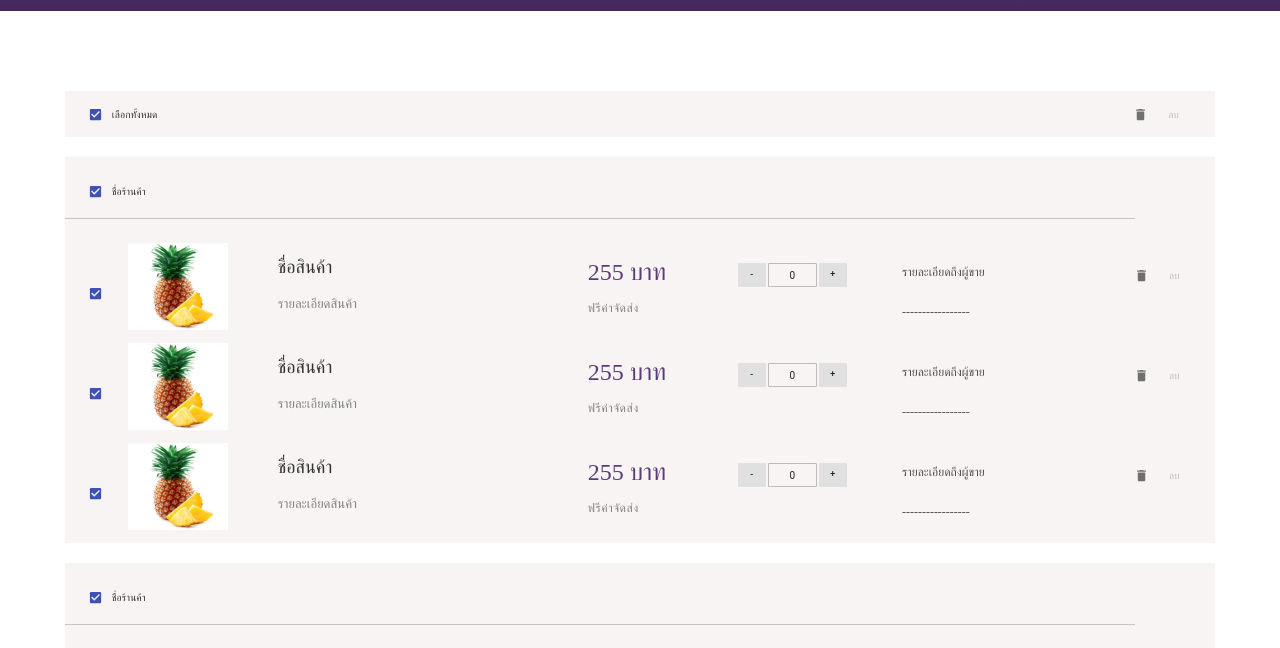
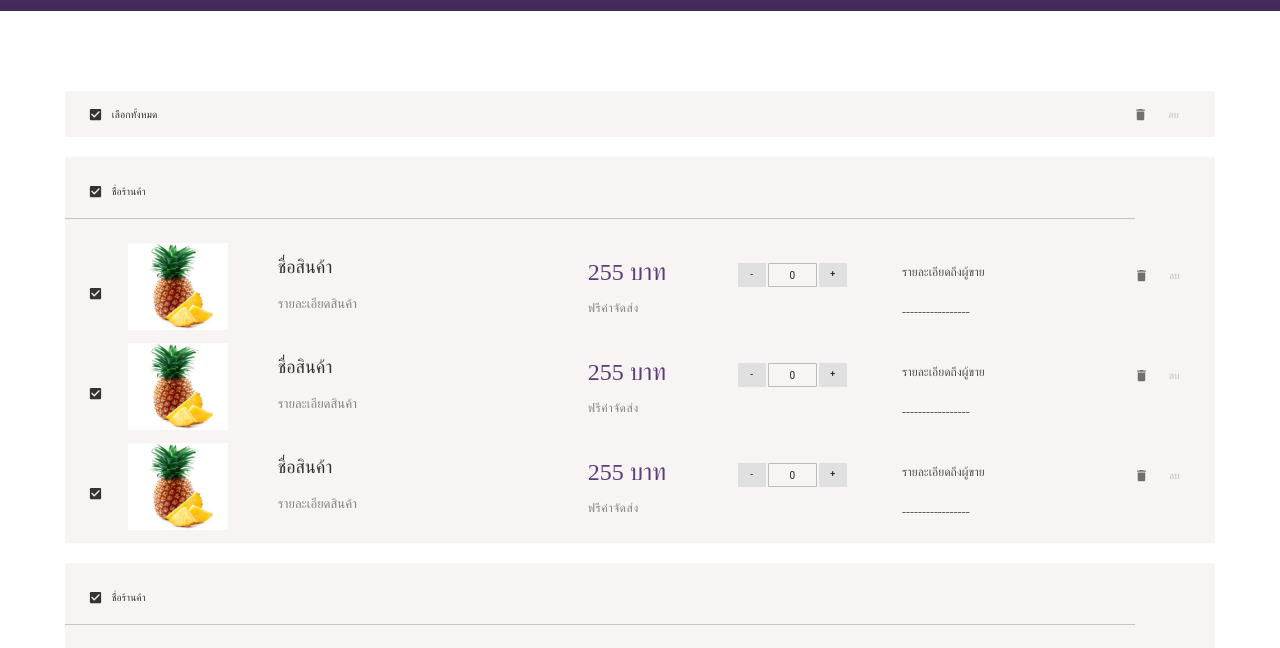
Before and after one commit to g2p2n-cpe31/ecommerce_otop_frontend, a Gatsby site: page /cart in a window 1280 px wide. Shown: the part 106-754 px from the top of the page. Built offline with nearby package versions, Linux system fonts and the light colour scheme; Gatsby itself is replaced by a stand-in of ours.

Commit message:
edit font and checkbox

```diff
--- a/src/components/containers/cart/Product.js
+++ b/src/components/containers/cart/Product.js
@@ -131,7 +131,15 @@ const useStyles = makeStyles(theme => ({
     input: {
       display: 'none',
     },
-  }));
+}));
+
+const FormControlLabelCustom =styled(FormControlLabel)`
+    && {
+        & .MuiCheckbox-colorPrimary.Mui-checked{
+            color: #333333;
+        }
+    }
+`
 
 const Product = () => {
     const [count,setCount] = useState(0)
@@ -155,7 +163,7 @@ const Product = () => {
     return (
         <>
             <Box>
-                <FormControlLabel
+                <FormControlLabelCustom
                     control={
                         <Checkbox
                             checked={state.checkedB}
--- a/src/components/containers/cart/SelectAll.js
+++ b/src/components/containers/cart/SelectAll.js
@@ -26,6 +26,10 @@ const TextLabel = styled(FormControlLabel)`
         font-weight: '300';
         font-size: '14';
     }
+
+    && .MuiCheckbox-colorPrimary.Mui-checked{
+        color: #333333;
+    }
 `
 const TrashLabel = styled(FormControlLabel)`
     && .MuiTypography-body1 {
@@ -49,6 +53,14 @@ const useStyles = makeStyles(theme => ({
         display: 'none',
     },
   }));
+
+const FormControlLabelCustom =styled(FormControlLabel)`
+    && {
+        & .MuiCheckbox-colorPrimary.Mui-checked{
+            color: #333333;
+        }
+    }
+`
 
 
 const SelectAll = () => {
--- a/src/components/containers/cart/Store.js
+++ b/src/components/containers/cart/Store.js
@@ -35,6 +35,9 @@ const TextLabel = styled(FormControlLabel)`
         font-style: normal;
         font-weight: '300';
         font-size: '14';
+    }
+    && .MuiCheckbox-colorPrimary.Mui-checked{
+        color: #333333;
     }
 `
 const Store = () => {
```
